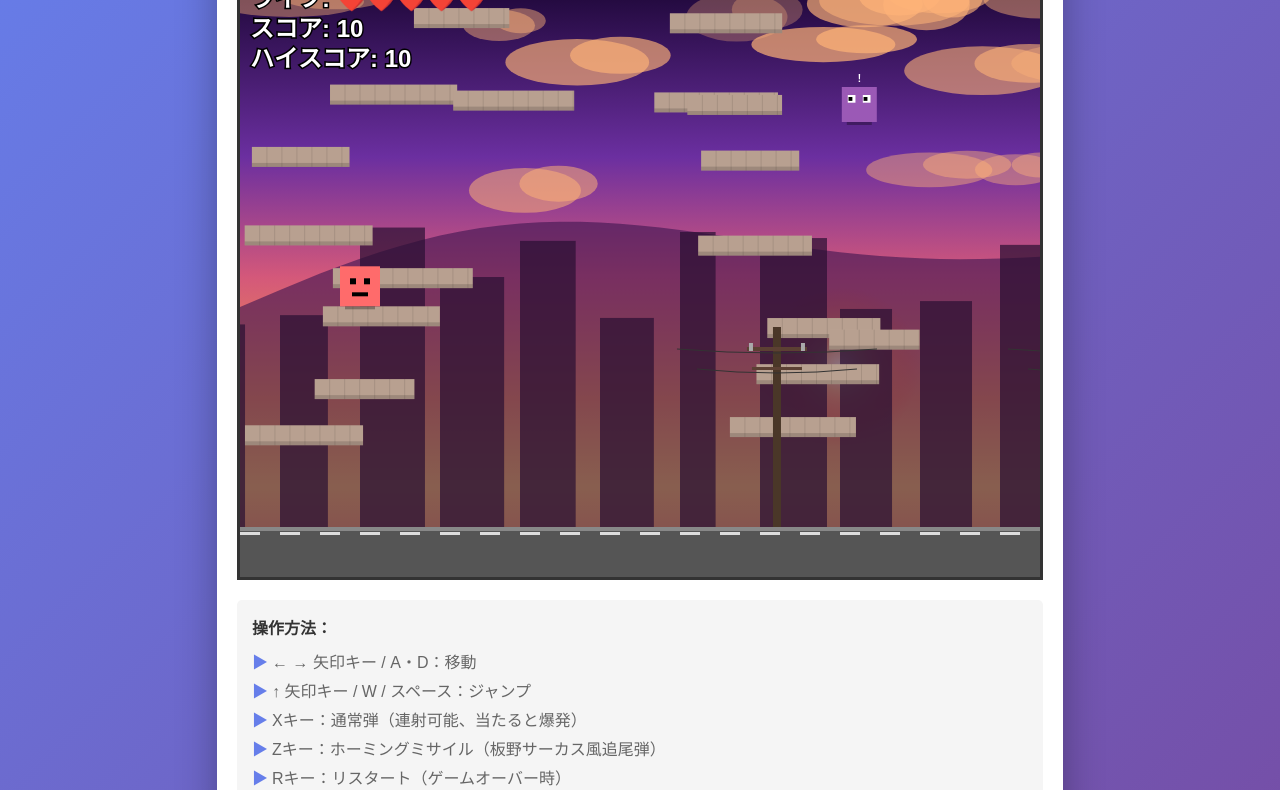
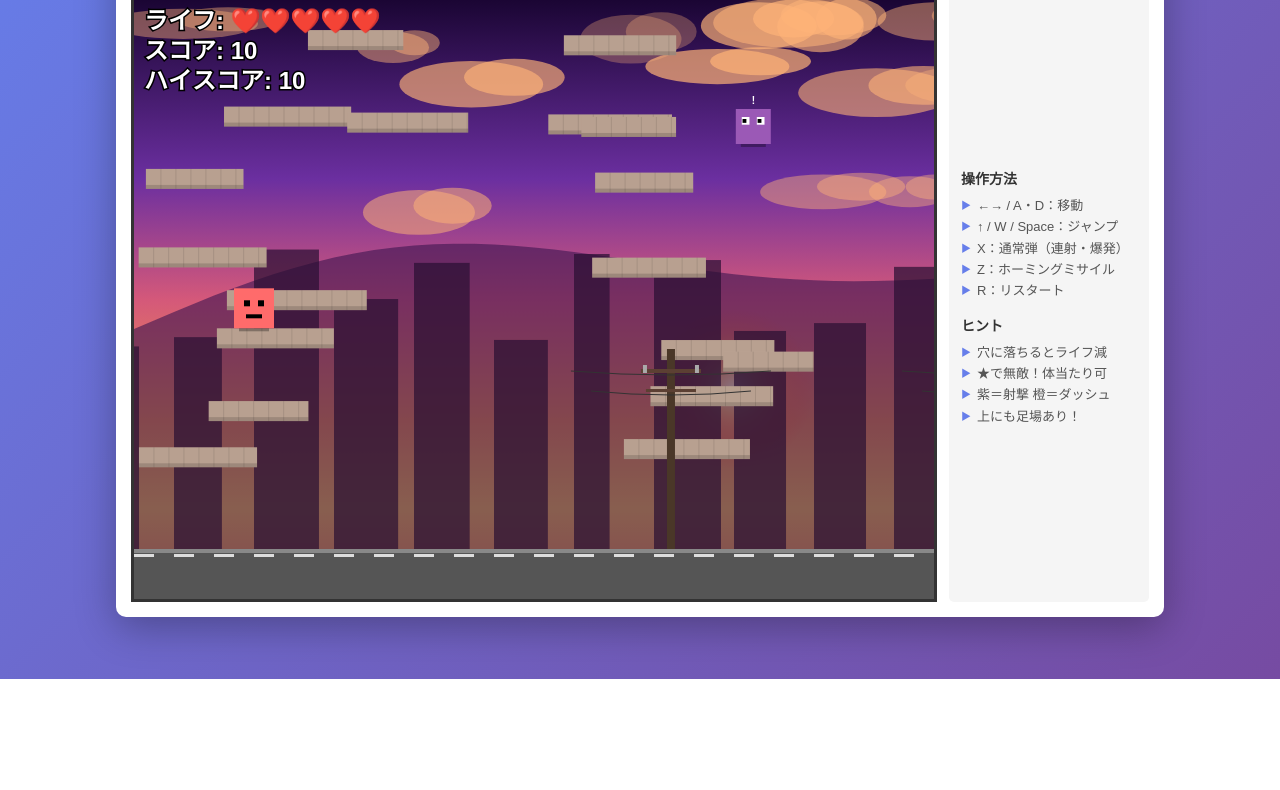
Before and after one commit to e-yokotsuka/gpt-demo1, a website: page side-scroller.html in a window 1280 px wide. Shown: the part 121-911 px from the top of the page. After the commit the page ends 800 px from the top, so only its background shows below. Drawn offline with Linux system fonts and the light colour scheme.

Commit message:
レイアウトを1画面に収めてページスクロールによるガタつきを解消
- 操作説明をキャンバス横に配置（flexbox）
- bodyにoverflow:hidden追加でページスクロール無効化
- カメラY軸を着地時のみ更新に変更

Co-Authored-By: Claude Opus 4.6 <noreply@anthropic.com>

```diff
--- a/game.js
+++ b/game.js
@@ -568,17 +568,13 @@ function update() {
 	camera.x = player.x - canvas.width / 3;
 	if (camera.x < 0) camera.x = 0;
 
-	// カメラをプレイヤーに追従させる（Y軸：デッドゾーン付き滑らか追従）
-	// プレイヤーがデッドゾーン内にいる間はカメラを動かさない（ジャンプ時のガタつき抑制）
-	const cameraCenterY = camera.y + canvas.height / 2;
-	const deadZoneY = 100; // この範囲内ならカメラは追従しない
-	if (player.y < cameraCenterY - deadZoneY) {
-		camera.targetY = player.y + deadZoneY - canvas.height / 2;
-	} else if (player.y > cameraCenterY + deadZoneY) {
-		camera.targetY = player.y - deadZoneY - canvas.height / 2;
+	// カメラをプレイヤーに追従させる（Y軸：着地時のみ目標更新）
+	// ジャンプ中はカメラ目標を変更しない → ガタつき完全抑制
+	if (!player.isJumping) {
+		camera.targetY = player.y - canvas.height * 0.4;
 	}
 	if (camera.targetY > 0) camera.targetY = 0; // 地面より下にはスクロールしない
-	camera.y += (camera.targetY - camera.y) * 0.04;
+	camera.y += (camera.targetY - camera.y) * 0.03;
 
 	// 無限スクロール：新しいチャンクを必要に応じて生成
 	const currentChunk = Math.floor(camera.x / CHUNK_WIDTH);
--- a/side-scroller.html
+++ b/side-scroller.html
@@ -9,23 +9,25 @@
 <body>
     <div class="game-container">
         <h1>横スクロールアクションゲーム</h1>
+        <div class="game-layout">
             <canvas id="gameCanvas" width="800" height="600"></canvas>
             <div class="controls">
-            <p>操作方法：</p>
+                <p>操作方法</p>
                 <ul>
-                <li>← → 矢印キー / A・D：移動</li>
-                <li>↑ 矢印キー / W / スペース：ジャンプ</li>
-                <li>Xキー：通常弾（連射可能、当たると爆発）</li>
-                <li>Zキー：ホーミングミサイル（板野サーカス風追尾弾）</li>
-                <li>Rキー：リスタート（ゲームオーバー時）</li>
+                    <li>←→ / A・D：移動</li>
+                    <li>↑ / W / Space：ジャンプ</li>
+                    <li>X：通常弾（連射・爆発）</li>
+                    <li>Z：ホーミングミサイル</li>
+                    <li>R：リスタート</li>
                 </ul>
-            <p>ヒント：</p>
+                <p>ヒント</p>
                 <ul>
-                <li>穴に落ちるとライフが減ります</li>
-                <li>★を取ると一定時間無敵！敵を体当たりで倒せます</li>
-                <li>紫の敵は弾を撃ってきます。オレンジの敵は突然ダッシュします</li>
-                <li>上にも足場があります。どこまでも登れます！</li>
+                    <li>穴に落ちるとライフ減</li>
+                    <li>★で無敵！体当たり可</li>
+                    <li>紫＝射撃 橙＝ダッシュ</li>
+                    <li>上にも足場あり！</li>
                 </ul>
+            </div>
         </div>
     </div>
     <script src="game.js"></script>
--- a/style.css
+++ b/style.css
@@ -10,13 +10,13 @@ body {
 	display: flex;
 	justify-content: center;
 	align-items: center;
-	min-height: 100vh;
-	padding: 20px;
+	height: 100vh;
+	overflow: hidden;
 }
 
 .game-container {
 	background: white;
-	padding: 20px;
+	padding: 15px;
 	border-radius: 10px;
 	box-shadow: 0 10px 40px rgba(0, 0, 0, 0.3);
 	text-align: center;
@@ -24,40 +24,56 @@ body {
 
 h1 {
 	color: #333;
-	margin-bottom: 20px;
-	font-size: 24px;
+	margin-bottom: 10px;
+	font-size: 20px;
+}
+
+.game-layout {
+	display: flex;
+	gap: 12px;
+	align-items: stretch;
 }
 
 #gameCanvas {
 	border: 3px solid #333;
 	background: #87ceeb;
 	display: block;
-	margin: 0 auto;
 }
 
 .controls {
-	margin-top: 20px;
 	text-align: left;
 	background: #f5f5f5;
-	padding: 15px;
+	padding: 12px;
 	border-radius: 5px;
+	font-size: 13px;
+	width: 200px;
+	display: flex;
+	flex-direction: column;
+	justify-content: center;
 }
 
 .controls p {
 	font-weight: bold;
-	margin-bottom: 10px;
+	margin-bottom: 6px;
+	margin-top: 12px;
 	color: #333;
+	font-size: 14px;
+}
+
+.controls p:first-child {
+	margin-top: 0;
 }
 
 .controls ul {
 	list-style: none;
-	color: #666;
+	color: #555;
 }
 
 .controls li {
-	margin: 5px 0;
-	padding-left: 20px;
+	margin: 3px 0;
+	padding-left: 16px;
 	position: relative;
+	line-height: 1.4;
 }
 
 .controls li::before {
@@ -65,4 +81,6 @@ h1 {
 	position: absolute;
 	left: 0;
 	color: #667eea;
+	font-size: 10px;
+	top: 2px;
 }
```
Lines whose indentation alone changed are shown as unchanged.
